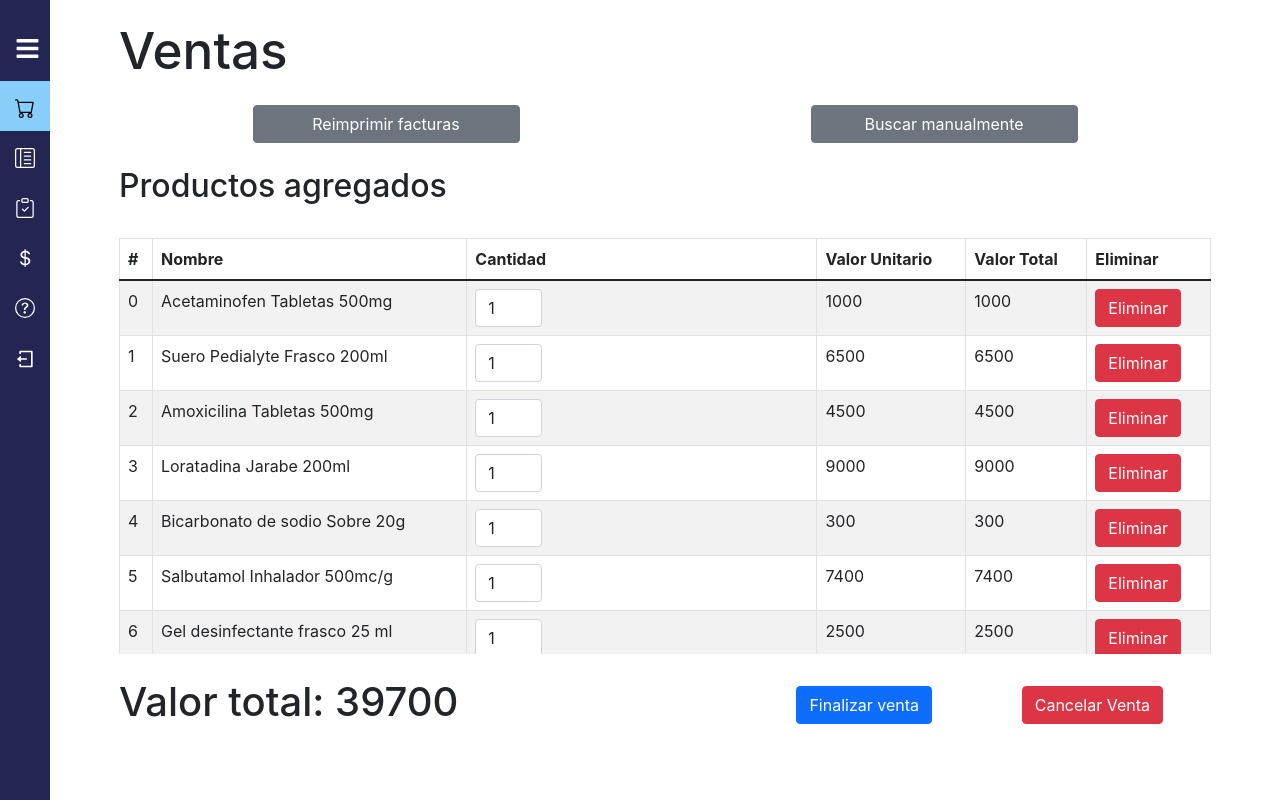
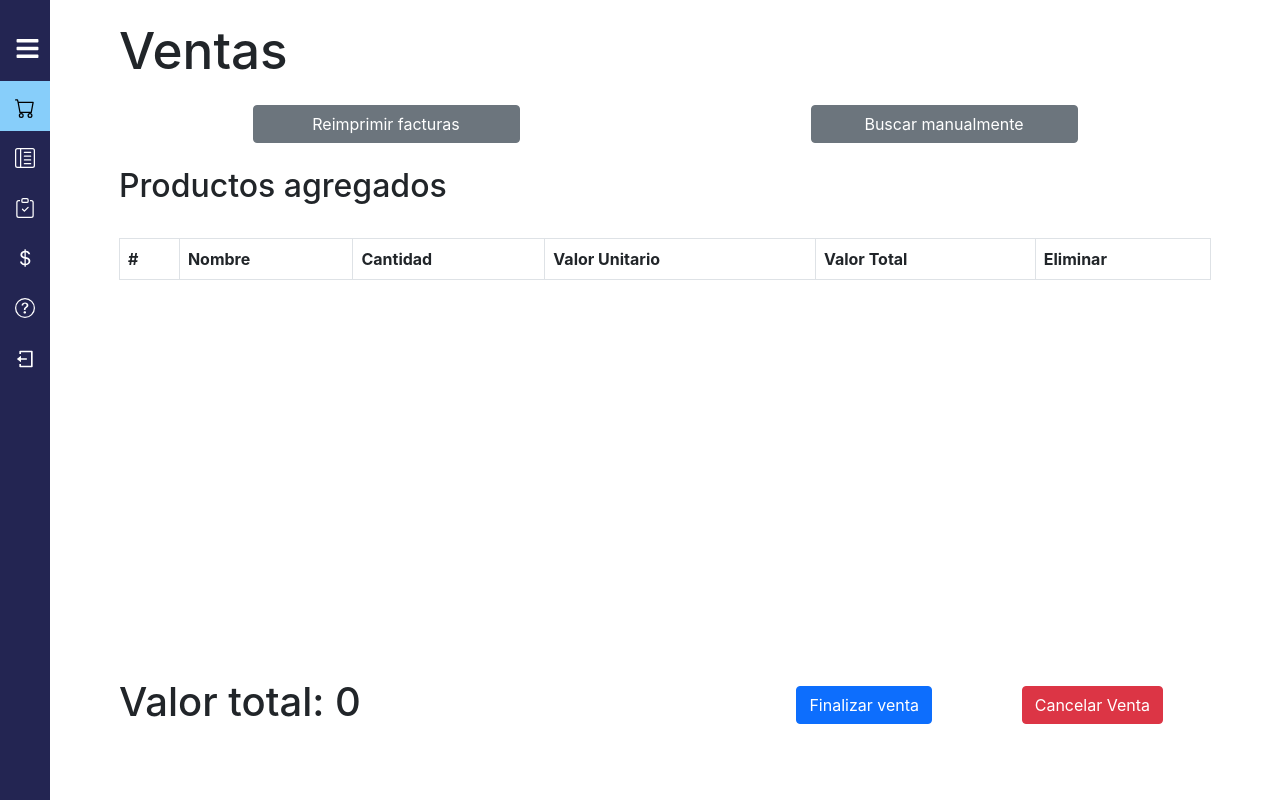
Before and after one commit to Fabian-Ojeda/PharmWare_client, a React (Create React App) app: page /Ventas in a window 1280 px wide. Built offline with nearby package versions, Linux system fonts and the light colour scheme; sample sign-in values are in the browser's storage.

Commit message:
Agregación de productos para una venta de manera local

```diff
--- a/src/Components/FormSearchProdUpdIn.js
+++ b/src/Components/FormSearchProdUpdIn.js
@@ -1,10 +1,26 @@
-import React from "react";
+import React, {useState} from "react";
 import { Controller, useForm} from "react-hook-form";
+import SendData from "../Tools/SendData";
 
-const FormSearchProdUpdIn = () => {
+const FormSearchProdUpdIn = (props) => {
 
-  const changeNameProduct = (event) => {
-    alert("Esto esta escrito: "+event.target.value)
+  const [coincidences, setCoincidences] = useState([{idProductos:4,nombre:"a"},{idProductos:5,nombre:"b"}])
+  const changeNameProduct = async (event) => {
+    const response = await SendData('http://172.21.188.169:3000/inventory/getProduct_name',{"name":event.target.value})
+    if (Array.isArray(response)){
+      if (response.length===0){
+        //Sin coincidencias
+      }else {
+        setCoincidences(response)
+      }
+    }else {
+      alert("Sin respuesta por parte del servidor")
+    }
+  }
+  const coincidenceSelected = (selected) => {
+    let itemSelected = {id:selected.idProductos, name:selected.nombre,quantity:1 ,unitValue:selected.precio}
+    console.log(itemSelected)
+    props.onChangeFunction(itemSelected)
   }
 
   return(<div>
@@ -28,15 +44,11 @@ const FormSearchProdUpdIn = () => {
         Coincidencias
       </button>
       <ul className="dropdown-menu" aria-labelledby="dropdownMenu2" style={{width:'40%'}}>
-        <li>
-          <button className="dropdown-item" type="button">Coincia 1</button>
-        </li>
-        <li>
-          <button className="dropdown-item" type="button">Coincincia 2</button>
-        </li>
-        <li>
-          <button className="dropdown-item" type="button">Coinc 3</button>
-        </li>
+        {coincidences.map((item) => (
+            <li key={item.idProductos}>
+              <button  className="dropdown-item" type="button" onClick={() => coincidenceSelected(item)}>{item.nombre}</button>
+            </li>
+        ))}
       </ul>
     </div>
   </div>)
--- a/src/Components/containerTableInventory.js
+++ b/src/Components/containerTableInventory.js
@@ -4,7 +4,7 @@ import Loading from "./Loading";
 import useFetch from "../hooks/useFetch";
 
 const ContainerTableInventory = () => {
-    const { data, loading } = useFetch('http://localhost:4000/inventory/products')
+    const { data, loading } = useFetch('http://172.21.188.169:3000/inventory/products')
     if(loading)
         return <Loading />
 
--- a/src/Tools/InitSesion.js
+++ b/src/Tools/InitSesion.js
@@ -2,7 +2,7 @@ import axios from "axios";
 
 const InitSesion = async (usname, password) => {
     var responseServer = null
-    await axios.post('http://localhost:4000/auth/login', {
+    await axios.post('http://172.21.188.169:3000/auth/login', {
         username: usname,
         password: password
     }).then(function (response) {
--- a/src/Tools/SendData.js
+++ b/src/Tools/SendData.js
@@ -8,9 +8,7 @@ const SendData = async (url, data) => {
             responseServer = response.data
             console.log(response.data)
         }
-        //console.log(response.data.rol);
     }).catch(function (error) {
-        responseServer = 'No se ha podido crear el producto'
         if(error.response.data.message){
             responseServer = error.response.data.message
         }else {
--- a/src/pages/AddNewProduct.js
+++ b/src/pages/AddNewProduct.js
@@ -30,15 +30,12 @@ const AddNewProduct = () => {
     newProduct.barCode = data.barcode
     newProduct.minQuant = data.minimumQuantity
     newProduct.quant = 0
-    const response = await SendData('http://localhost:4000/inventory/create_product', newProduct)
+    const response = await SendData('http://172.21.188.169:3000/inventory/create_product', newProduct)
     if (response==='Created'){
       setResponseSent('El producto se ha creado correctamente')
     } else if (response==='Product already exists'){
       setErrorCreating('Ya se encuentra registrado este codigo de barras, el producto ya existe')
     }
-    /*alert("Nos llega por ahora en la creación de un nuevo producto\n" +
-        "Nombre: "+data.nameProduct+"\nCategoria: "+data.category+"\nLaboratorio: "+data.laboratoryProduct+"\nPrecio de venta: "+data.salePrice+
-    "\nUnidad de venta: "+data.saleUnity)*/
   }
 
   const changeBarcode = () => {
--- a/src/pages/Sales.js
+++ b/src/pages/Sales.js
@@ -12,14 +12,13 @@ const Sales = () => {
         }
     });
 
-    const [products, setProducts] = useState([{id:0, name:'Acetaminofen Tabletas 500mg',quantity:1,unitValue:1000},
-        {id:1, name:'Suero Pedialyte Frasco 200ml',quantity:1,unitValue:6500},
-        {id:2, name:'Amoxicilina Tabletas 500mg',quantity:1,unitValue:4500},
-        {id:3, name:'Loratadina Jarabe 200ml',quantity:1,unitValue:9000},
-        {id:4, name:'Bicarbonato de sodio Sobre 20g',quantity:1,unitValue:300},
-        {id:5, name:'Salbutamol Inhalador 500mc/g',quantity:1,unitValue:7400},
-        {id:6, name:'Gel desinfectante frasco 25 ml',quantity:1,unitValue:2500},
-        {id:7, name:'Dolex Jarabe 100 ml',quantity:1,unitValue:8500},])
+    const onChangeFunction = (item) => {
+        console.log("llego a la princila de ventas: ")
+        setProducts([...products, item])
+        console.log(item)
+    }
+
+    const [products, setProducts] = useState([])
 
     const [totalSale, setTotalSale] = useState(0)
 
@@ -61,7 +60,6 @@ const Sales = () => {
 
     const printBill = () => {
       alert("Se le imprime, claro que si")
-        //mandar a imprimir y limpiar la tabla
     }
 
 
@@ -77,7 +75,7 @@ const Sales = () => {
               <div className={'col'} align={'center'}><button className={'btn btn-secondary'} onClick={showHandleSearch} style={{width:'50%'}}>Buscar manualmente</button></div>
           </div>
           {/*Panel de busqueda manual*/}
-          {handleSearch ? <FormSearchProdUpdIn/>:<span></span>}
+          {handleSearch ? <FormSearchProdUpdIn onChangeFunction={ onChangeFunction }/>:<span></span>}
           {/*Table de ventas*/}
           <div className={'mt-4'}>
               <h2>Productos agregados</h2>
```
